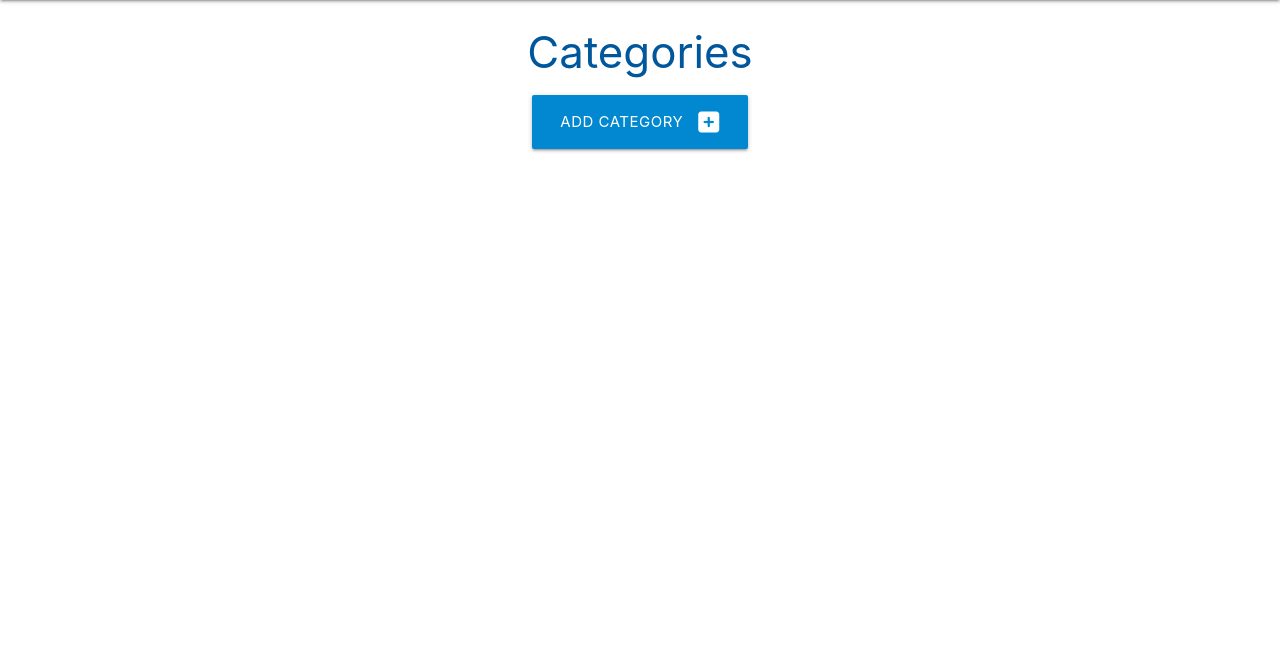
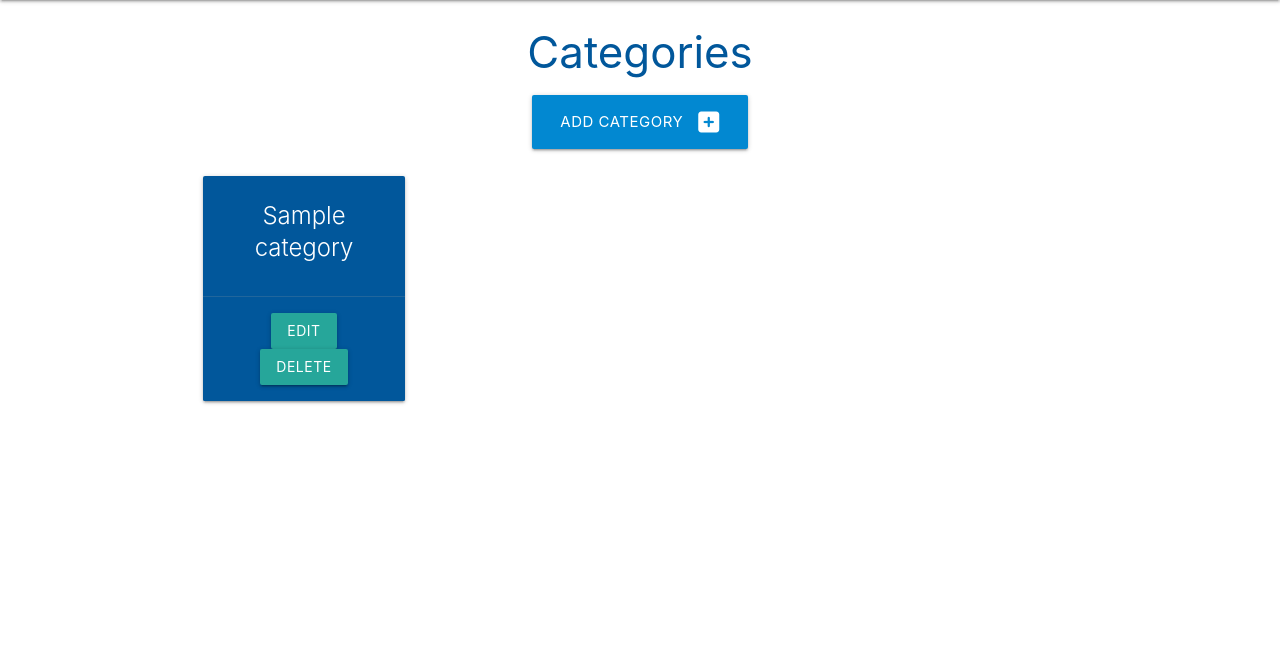
Before and after one commit to JBlackburn94/task-manager, a Flask app: page /categories in a window 1280 px wide. Shown: the part 64-720 px from the top of the page. Run offline with Flask 3, Linux system fonts and the light colour scheme; tables that the repository leaves empty hold one stand-in row (values such as "Sample post").

Commit message:
categories now showing on category page updated html and functions in route.py

```diff
--- a/taskmanager/__init__.py
+++ b/taskmanager/__init__.py
@@ -4,9 +4,10 @@ from flask_sqlalchemy import SQLAlchemy
 if os.path.exists("env.py"):
     import env  # noqa
 
+
 app = Flask(__name__)
 app.config["SECRET_KEY"] = os.environ.get("SECRET_KEY")
-app.config["SQLALCHEMY.DATABASE.URI"] = os.environ.get("DB_URL")
+app.config["SQLALCHEMY_DATABASE_URI"] = os.environ.get("DB_URL")
 
 db = SQLAlchemy(app)
 
--- a/taskmanager/models.py
+++ b/taskmanager/models.py
@@ -2,15 +2,18 @@ from taskmanager import db
 
 
 class Category(db.Model):
+    # schema for the Category model
     id = db.Column(db.Integer, primary_key=True)
     category_name = db.Column(db.String(25), unique=True, nullable=False)
     tasks = db.relationship("Task", backref="category", cascade="all, delete", lazy=True)
 
     def __repr__(self):
+        # __repr__ to represent itself in the form of a string
         return self.category_name
 
 
 class Task(db.Model):
+    # schema for the Task model
     id = db.Column(db.Integer, primary_key=True)
     task_name = db.Column(db.String(50), unique=True, nullable=False)
     task_description = db.Column(db.Text, nullable=False)
@@ -19,6 +22,7 @@ class Task(db.Model):
     category_id = db.Column(db.Integer, db.ForeignKey("category.id", ondelete="CASCADE"), nullable=False)
 
     def __repr__(self):
+        # __repr__ to represent itself in the form of a string
         return "#{0} - Task: {1} | Urgent: {2}".format(
             self.id, self.task_name, self.is_urgent
         )
--- a/taskmanager/routes.py
+++ b/taskmanager/routes.py
@@ -10,15 +10,15 @@ def home():
 
 @app.route("/categories")
 def categories():
-    return render_template("categories.html")
+    categories = list(Category.query.order_by(Category.category_name).all())
+    return render_template("categories.html", categories=categories)
 
 
-@app.route('/add_category', methods=["GET", "POST"])
+@app.route("/add_category", methods=["GET", "POST"])
 def add_category():
     if request.method == "POST":
         category = Category(category_name=request.form.get("category_name"))
         db.session.add(category)
         db.session.commit()
         return redirect(url_for("categories"))
-
     return render_template("add_category.html")
--- a/taskmanager/templates/categories.html
+++ b/taskmanager/templates/categories.html
@@ -11,4 +11,20 @@
     </div>
 </div>
 
+<div class="row">
+    {% for category in categories %}
+    <div class="col s12 m6 l3">
+      <div class="card light-blue darken-4 center-align">
+        <div class="card-content white-text">
+          <span class="card-title">{{ category.category_name }}</span>
+        </div>
+        <div class="card-action">
+          <a class="btn" href="#">Edit</a>
+          <a class="btn" href="#">Delete</a>
+        </div>
+      </div>
+    </div>
+    {% endfor %}
+  </div>
+
 {% endblock %}
```
